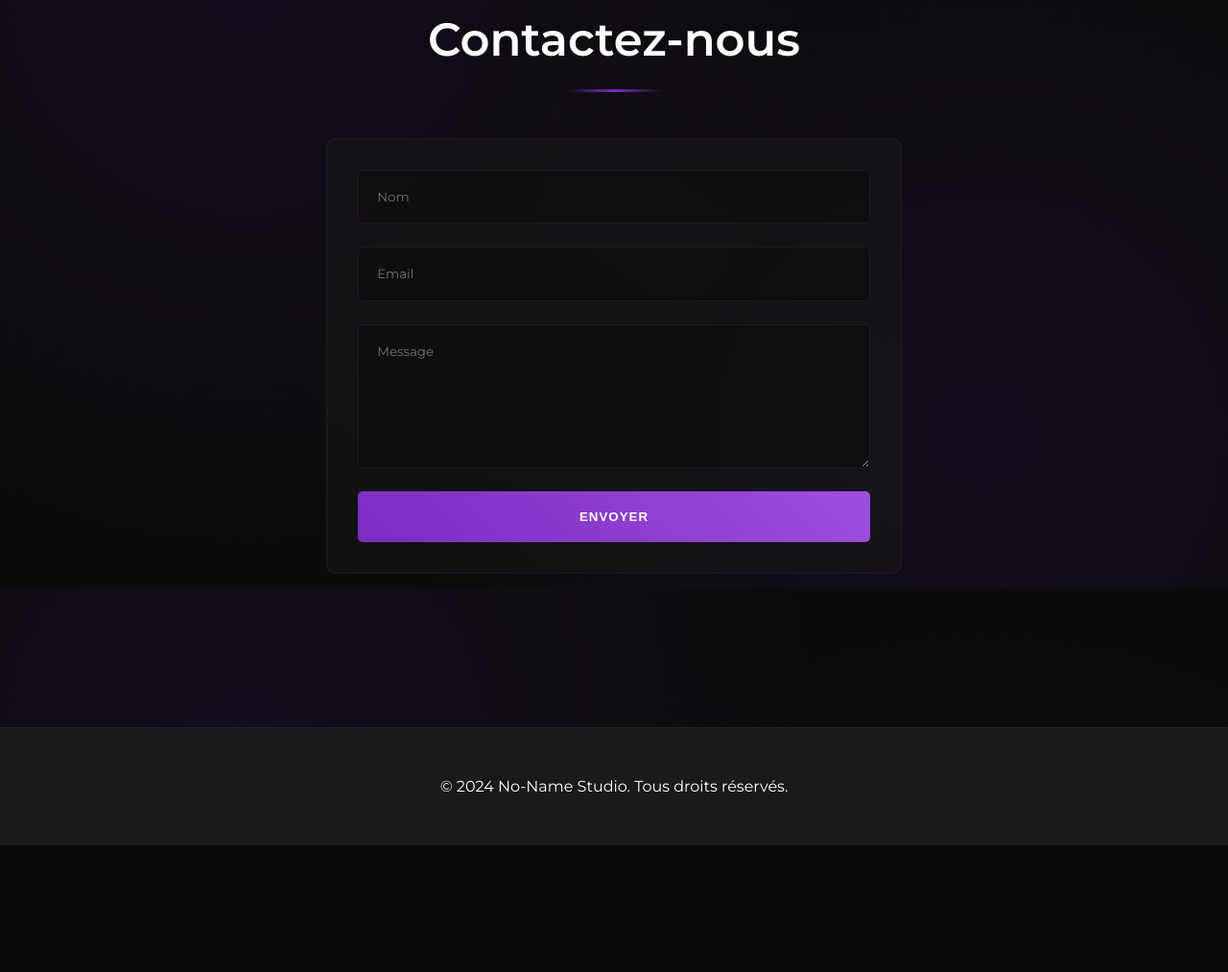
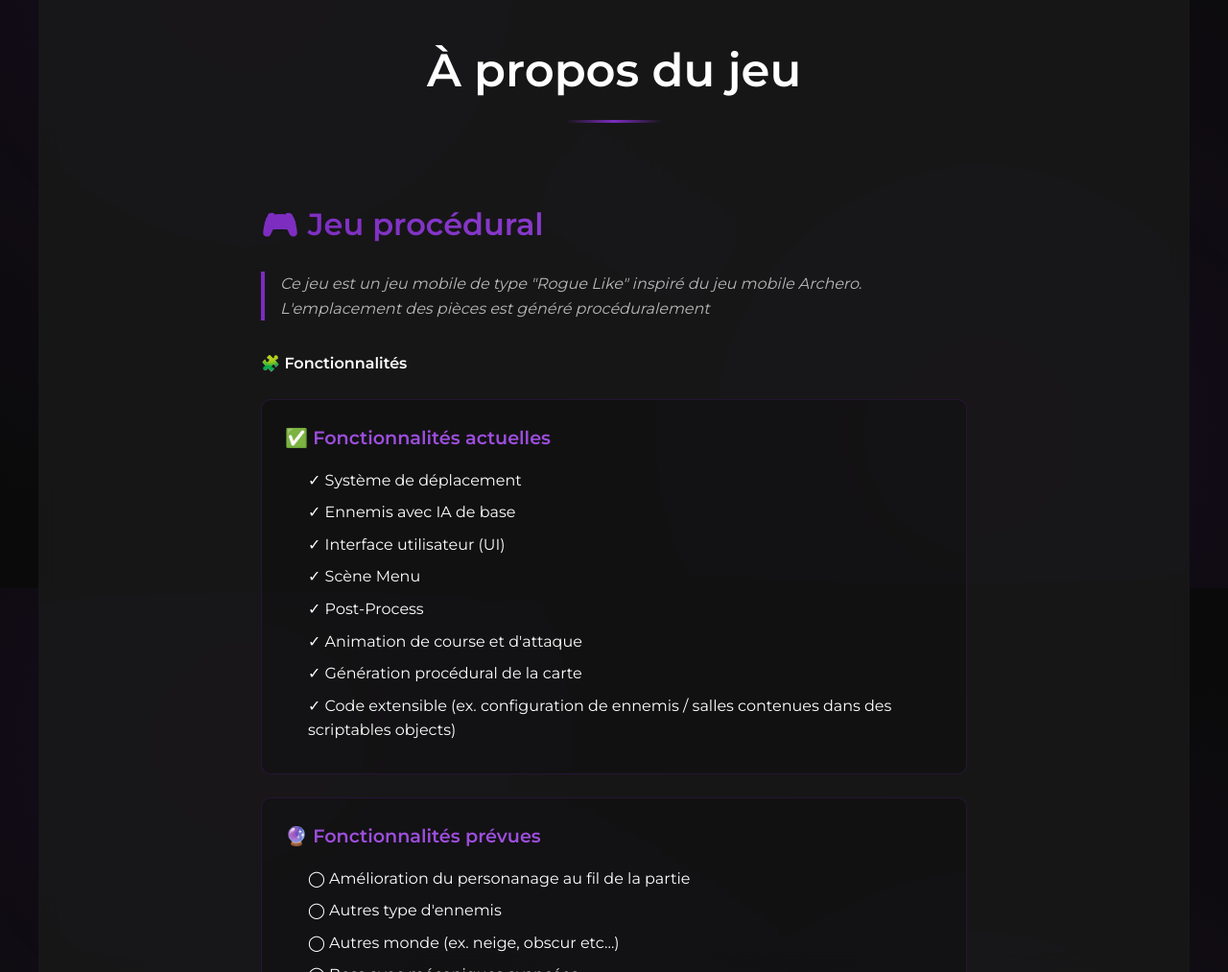
Before and after one commit to mmaury2727/no_name_website, a plain HTML site: page index.html in a window 1280 px wide. Shown: the part 1787-2800 px from the top of the page at 96% size. Before the commit the page ends 2668 px from the top, so only its background shows below. Drawn offline with Linux system fonts and the light colour scheme.

Commit message:
Mise à jour du site : ajout du README et modifications du titre

```diff
--- a/index.html
+++ b/index.html
@@ -58,6 +58,59 @@
             </div>
         </section>
 
+        <section id="readme" class="readme-section">
+            <h2>À propos du jeu</h2>
+            <div class="readme-content">
+                <div class="game-description">
+                    <h3>🎮 Jeu procédural</h3>
+                    <blockquote>
+                        <p>Ce jeu est un jeu mobile de type "Rogue Like" inspiré du jeu mobile Archero. L'emplacement des pièces est généré procéduralement</p>
+                    </blockquote>
+
+                    <div class="features">
+                        <h4>🧩 Fonctionnalités</h4>
+
+                        <div class="feature-section">
+                            <h5>✅ Fonctionnalités actuelles</h5>
+                            <ul>
+                                <li>✓ Système de déplacement</li>
+                                <li>✓ Ennemis avec IA de base</li>
+                                <li>✓ Interface utilisateur (UI)</li>
+                                <li>✓ Scène Menu</li>
+                                <li>✓ Post-Process</li>
+                                <li>✓ Animation de course et d'attaque</li>
+                                <li>✓ Génération procédural de la carte</li>
+                                <li>✓ Code extensible (ex. configuration de ennemis / salles contenues dans des scriptables objects)</li>
+                            </ul>
+                        </div>
+
+                        <div class="feature-section">
+                            <h5>🔮 Fonctionnalités prévues</h5>
+                            <ul>
+                                <li>◯ Amélioration du personanage au fil de la partie</li>
+                                <li>◯ Autres type d'ennemis</li>
+                                <li>◯ Autres monde (ex. neige, obscur etc...)</li>
+                                <li>◯ Boss avec mécaniques avancées</li>
+                                <li>◯ Ajout du son</li>
+                                <li>◯ Menu Pause</li>
+                                <li>◯ Système de défaite</li>
+                                <li>◯ Pouvoir relancer une partie lorsque l'on gagné / perdu</li>
+                            </ul>
+                        </div>
+                    </div>
+
+                    <div class="known-bugs">
+                        <h4>🐞 Bugs connus</h4>
+                        <ul>
+                            <li>🔹 Bug de collision, lorsque le personnage rentre en collision avec certaines entités (ex. ennemis, murs) il se met à tourner sur lui même</li>
+                            <li>🔹 Bugs lors de la création de la map de temps en temps (le jeu ne vous téléportera pas sur la carte mais vous laissera dans le vide)</li>
+                            <li>🔹 Problèmes particules sur Android</li>
+                        </ul>
+                    </div>
+                </div>
+            </div>
+        </section>
+
         <section id="contact" class="contact">
             <h2>Contactez-nous</h2>
             <form>
--- a/styles.css
+++ b/styles.css
@@ -334,3 +334,91 @@ footer {
 .download-status.success {
     color: #00C851;
 }
+
+/* Styles pour la section README */
+.readme-section {
+    background: rgba(26, 26, 26, 0.8);
+    border-radius: 15px;
+    margin: 2rem auto;
+    backdrop-filter: blur(10px);
+}
+
+.readme-content {
+    max-width: 800px;
+    margin: 0 auto;
+    padding: 2rem;
+}
+
+.game-description {
+    color: var(--text-color);
+}
+
+.game-description h3 {
+    font-size: 2rem;
+    margin-bottom: 1.5rem;
+    background: linear-gradient(45deg, var(--accent-color), var(--accent-color-light));
+    -webkit-background-clip: text;
+    -webkit-text-fill-color: transparent;
+}
+
+.game-description blockquote {
+    border-left: 4px solid var(--accent-color);
+    padding-left: 1rem;
+    margin: 1.5rem 0;
+    font-style: italic;
+    color: var(--text-secondary);
+}
+
+.features {
+    margin: 2rem 0;
+}
+
+.feature-section {
+    margin: 1.5rem 0;
+    padding: 1.5rem;
+    background: rgba(0, 0, 0, 0.2);
+    border-radius: 10px;
+    border: 1px solid rgba(123, 44, 191, 0.2);
+}
+
+.feature-section h5 {
+    font-size: 1.2rem;
+    margin-bottom: 1rem;
+    color: var(--accent-color-light);
+}
+
+.feature-section ul {
+    list-style: none;
+    padding: 0;
+}
+
+.feature-section li {
+    margin: 0.5rem 0;
+    padding-left: 1.5rem;
+    position: relative;
+}
+
+.known-bugs {
+    margin-top: 2rem;
+    padding: 1.5rem;
+    background: rgba(255, 0, 0, 0.1);
+    border-radius: 10px;
+    border: 1px solid rgba(255, 0, 0, 0.2);
+}
+
+.known-bugs h4 {
+    color: #ff4444;
+    margin-bottom: 1rem;
+}
+
+.known-bugs ul {
+    list-style: none;
+    padding: 0;
+}
+
+.known-bugs li {
+    margin: 0.8rem 0;
+    padding-left: 1.5rem;
+    position: relative;
+    color: var(--text-secondary);
+}
```
Also changed, not shown: 1 other file.
